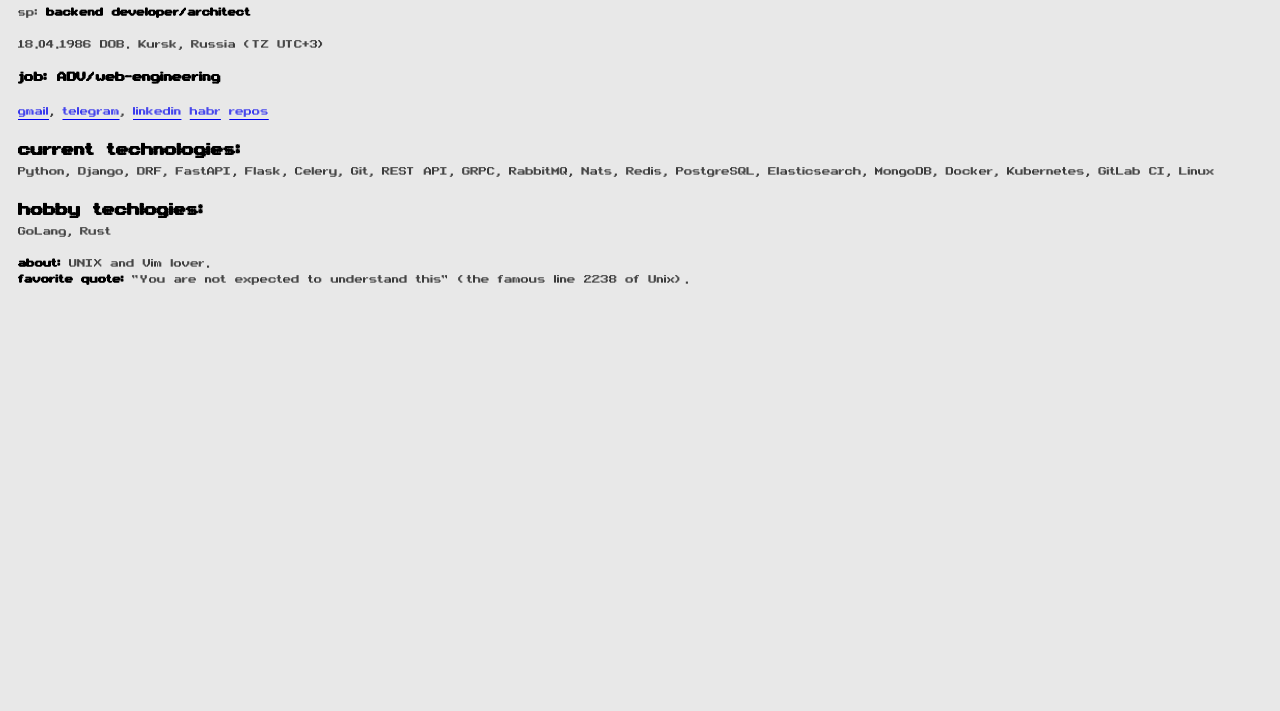
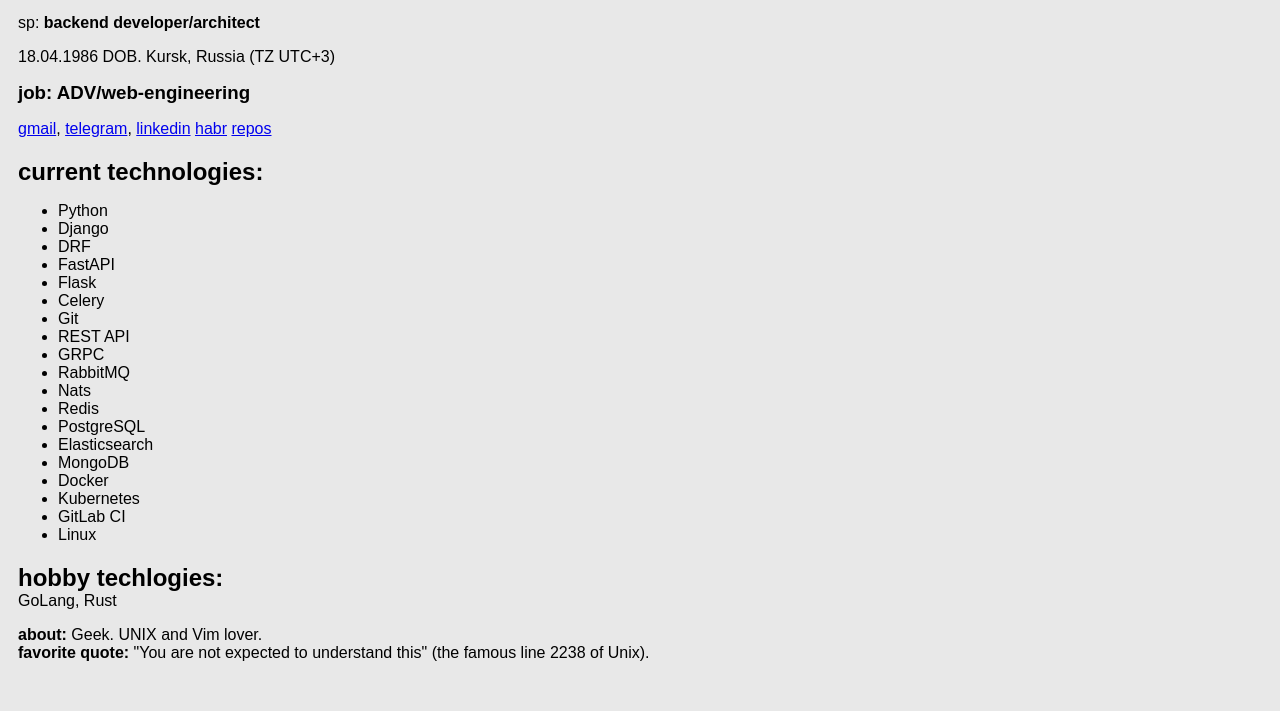
Before and after one commit to shoytov/shoytov.github.io, a plain HTML site: page index.html in a window 1280 px wide. Shown: the part 89-800 px from the top of the page. Drawn offline with Linux system fonts and the light colour scheme.

Commit message:
new font and some prettify

```diff
--- a/index.html
+++ b/index.html
@@ -21,11 +21,33 @@
         <a href="https://github.com/shoytov/">repos</a>
       </p>
       <h2>current technologies:</h2>
-      <p class="text">Python, Django, DRF, FastAPI, Flask, Celery, Git, REST API, GRPC, RabbitMQ, Nats, Redis, PostgreSQL, Elasticsearch, MongoDB, Docker, Kubernetes, GitLab CI, Linux</p>
+      <p class="text">
+        <ul>
+          <li>Python</li>
+          <li>Django</li>
+          <li>DRF</li>
+          <li>FastAPI</li>
+          <li>Flask</li>
+          <li>Celery</li>
+          <li>Git</li>
+          <li>REST API</li>
+          <li>GRPC</li>
+          <li>RabbitMQ</li>
+          <li>Nats</li>
+          <li>Redis</li>
+          <li>PostgreSQL</li>
+          <li>Elasticsearch</li>
+          <li>MongoDB</li>
+          <li>Docker</li>
+          <li>Kubernetes</li>
+          <li>GitLab CI</li>
+          <li>Linux</li>
+        </ul>
+      </p>
 
       <h2>hobby techlogies:</h2>
       <p class="text">GoLang, Rust</p>
-      <p><b>about: </b>UNIX and Vim lover. <br/>
+      <p><b>about: </b>Geek. UNIX and Vim lover. <br/>
         <b>favorite quote:</b> "You are not expected to understand this" (the famous line 2238 of Unix).
       </p>
     </div>
--- a/style.css
+++ b/style.css
@@ -1,13 +1,13 @@
 
 @font-face {
-  font-family: "Arcade";
-  src: url("fonts/arcade.ttf");
+  font-family: "GamePlayed";
+       url("fonts/gp.ttf") format("truetype");
 }
 
 body {
   background-color: #e8e8e8;
   padding: 20px 10px;
-  font-family: "Arcade";
+  font-family: "GamePlayed", sans-serif;;
 }
 
 h3, h1 {
```
Also changed, not shown: fonts/arcade.ttf (deleted), fonts/gp.ttf (added).
